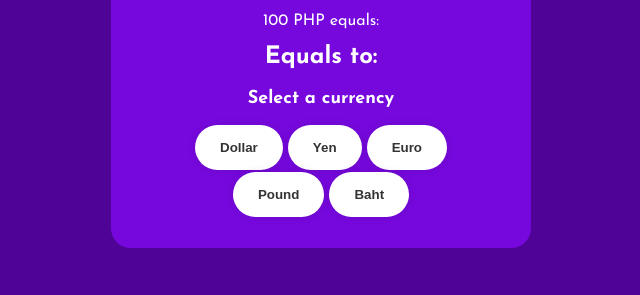
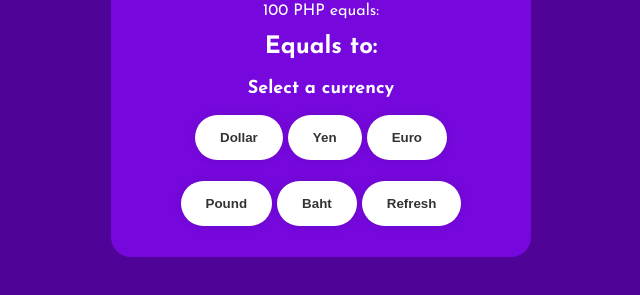
Before and after one commit to Luisenetic3/LP_ICT9Sapphire_Q3SW1_Nazareno_Luis, a plain HTML site: page index.html in a window 1280 px wide. Shown: the part 311-606 px from the top of the page, without its empty margins (319-959 px from the left). Drawn offline with Linux system fonts and the light colour scheme.

Commit message:
Update index.html

```diff
--- a/index.html
+++ b/index.html
@@ -70,13 +70,16 @@
         <br>
         <h2 style="color: white;">Equals to:</h2>
         <div id="result" style="color: white;">Select a currency</div>
-        <br>
+        <br>                            <!--onclick then "convertCurrency basically calls that specific function miss"-->
         <button class="button" onclick="convertCurrency('Dollar', 0.017)">Dollar</button> <!--('Dollar', 0.017) = (currency, rate) [you can see it in the script tab]-->
         <button class="button" onclick="convertCurrency('Yen', 2.69)">Yen</button> <!--('Yen', 2.69) = (currency, rate) [you can see it in the script tab]-->
         <button class="button" onclick="convertCurrency('Euro', 0.017)">Euro</button> <!--('Euro', 0.017) = (currency, rate) [you can see it in the script tab]-->
         <br>
         <button class="button" onclick="convertCurrency('Pound', 0.014)">Pound</button><!--('Pound', 0.014) = (currency, rate) [you can see it in the script tab]-->
         <button class="button" onclick="convertCurrency('Baht', 0.59)">Baht</button><!--('Baht', 0.59) = (currency, rate) [you can see it in the script tab]-->
+
+        <!-- Refresh Button -->
+        <button class="button" onclick="resetResult()" style="margin-top: 20px;">Refresh</button>
     </div>
 
     <script>
@@ -91,6 +94,10 @@
             document.getElementById('result').innerText = `${converted} ${currency}`; //currency = currency name ex. below
                                                                                       //currency = Dollar, proof = ('Dollar', 0.017) = (currency, rate)
         }
+
+        function resetResult() {
+            document.getElementById('result').innerText = "Select a currency";
+        }
     </script>
 
 </body>
```
